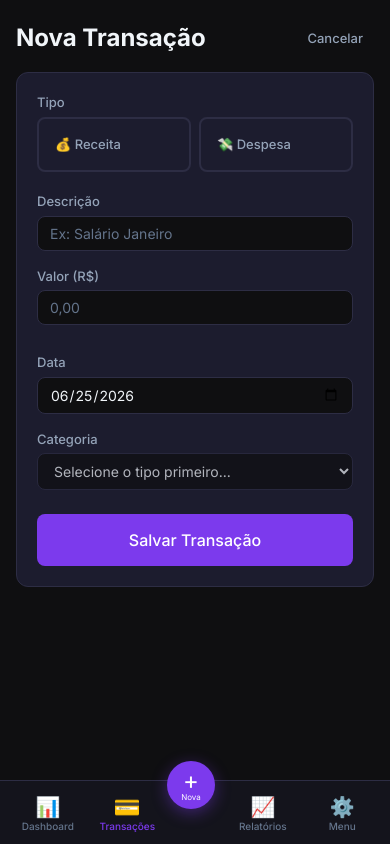
After one commit to odeiviton/app-financeiro, a Flask app: page /transacoes/nova in a window 390 px wide. The commit adds this page. Run offline with Flask 3, Linux system fonts and the light colour scheme; a user stored in the database is signed in; some libraries are stand-ins or nearby versions.

Commit message:
feat: PWA, charts, full-page form, auto-launch, CSV, search
- Add PWA support (manifest.json, service worker, SVG icons, install prompt)
- Add ChartJS charts to dashboard (monthly bar chart + category doughnut)
- Add full-page nova transacao page for mobile (better UX)
- Auto-launch fixed expenses on dashboard load
- Add CSV export for transactions
- Add search/filter by description on transacoes page

```diff
--- a/app/routes/transacoes.py
+++ b/app/routes/transacoes.py
@@ -1,5 +1,5 @@
 from datetime import date
-from flask import Blueprint, render_template, request, redirect, url_for, flash
+from flask import Blueprint, render_template, request, redirect, url_for, flash, Response
 from flask_login import login_required
 from app import db
 from app.models import Transacao, Categoria
@@ -45,6 +45,12 @@ def listar():
     )
 
 
+@bp.route('/nova')
+@login_required
+def nova():
+    return render_template('nova_transacao.html', active_nav='transacoes')
+
+
 @bp.route('/criar', methods=['POST'])
 @login_required
 def criar():
@@ -65,7 +71,29 @@ def criar():
     db.session.commit()
     flash('Transação adicionada com sucesso!', 'success')
 
-    return redirect(url_for('transacoes.listar', mes=data.month, ano=data.year))
+    redirect_to = request.form.get('redirect') or url_for('transacoes.listar', mes=data.month, ano=data.year)
+    return redirect(redirect_to)
+
+
+@bp.route('/csv')
+@login_required
+def csv():
+    mes = request.args.get('mes', type=int, default=date.today().month)
+    ano = request.args.get('ano', type=int, default=date.today().year)
+    transacoes = Transacao.query.filter(
+        db.extract('month', Transacao.data) == mes,
+        db.extract('year', Transacao.data) == ano,
+    ).order_by(Transacao.data.desc()).all()
+
+    linhas = ['Data,Descrição,Categoria,Tipo,Valor']
+    for t in transacoes:
+        linhas.append(f'{t.data.strftime("%d/%m/%Y")},"{t.descricao or ""}",{t.categoria.nome},{t.tipo},{t.valor:.2f}'.replace('.', ','))
+
+    return Response(
+        '\n'.join(linhas),
+        mimetype='text/csv',
+        headers={'Content-Disposition': f'attachment; filename=transacoes_{mes}_{ano}.csv'}
+    )
 
 
 @bp.route('/excluir/<int:id>', methods=['POST'])
--- a/app/templates/base.html
+++ b/app/templates/base.html
@@ -7,6 +7,12 @@
   <link rel="preconnect" href="https://fonts.googleapis.com">
   <link rel="preconnect" href="https://fonts.gstatic.com" crossorigin>
   <link href="https://fonts.googleapis.com/css2?family=Inter:wght@400;500;600;700&display=swap" rel="stylesheet">
+  <meta name="theme-color" content="#7c3aed">
+  <meta name="apple-mobile-web-app-capable" content="yes">
+  <meta name="apple-mobile-web-app-status-bar-style" content="black-translucent">
+  <link rel="manifest" href="{{ url_for('static', filename='manifest.json') }}">
+  <link rel="icon" href="{{ url_for('static', filename='icons/icon-192.svg') }}" sizes="192x192">
+  <link rel="apple-touch-icon" href="{{ url_for('static', filename='icons/icon-192.svg') }}">
   <link rel="stylesheet" href="{{ url_for('static', filename='css/style.css') }}">
 </head>
 <body>
@@ -58,7 +64,7 @@
       <span class="nav-label">Transações</span>
     </a>
     <div class="nav-add">
-      <a href="#" data-open-modal>
+      <a href="{{ url_for('transacoes.nova') }}">
         <span class="nav-icon">+</span>
         <span class="nav-label hide-desktop" style="font-size:0.5rem;margin-top:-2px">Nova</span>
       </a>
@@ -93,6 +99,7 @@
       </div>
       <form action="{{ url_for('transacoes.criar') }}" method="POST" data-loading>
         <input type="hidden" name="csrf_token" value="{{ csrf_token() }}">
+        <input type="hidden" name="redirect" value="{{ url_for('transacoes.listar', mes=now.month, ano=now.year) }}">
 
         <div class="form-group">
           <label for="form_tipo">Tipo</label>
@@ -142,5 +149,18 @@
     var categoriasData = {{ categorias_json|default('[]')|safe }};
   </script>
   <script src="{{ url_for('static', filename='js/app.js') }}"></script>
+  {% block scripts %}{% endblock %}
+  <script>
+    if ('serviceWorker' in navigator) {
+      navigator.serviceWorker.register('/static/sw.js');
+    }
+    let deferredPrompt;
+    window.addEventListener('beforeinstallprompt', (e) => {
+      e.preventDefault();
+      deferredPrompt = e;
+      const btn = document.getElementById('installBtn');
+      if (btn) btn.style.display = 'flex';
+    });
+  </script>
 </body>
 </html>
--- /dev/null
+++ b/app/templates/nova_transacao.html
@@ -0,0 +1,83 @@
+{% extends "base.html" %}
+{% set active_nav = "transacoes" %}
+{% block title %}Nova Transação - App Financeiro{% endblock %}
+
+{% block content %}
+<div class="page-header">
+  <h1>Nova Transação</h1>
+  <a href="{{ url_for('transacoes.listar') }}" class="btn btn-ghost">Cancelar</a>
+</div>
+
+<div class="card">
+  <form action="{{ url_for('transacoes.criar') }}" method="POST" data-loading>
+    <input type="hidden" name="csrf_token" value="{{ csrf_token() }}">
+    <input type="hidden" name="redirect" value="{{ url_for('transacoes.nova') }}">
+
+    <div class="form-group">
+      <label for="form_tipo">Tipo</label>
+      <div class="tipo-selector">
+        <label class="tipo-option receita">
+          <input type="radio" name="tipo" value="receita" required>
+          <span>💰 Receita</span>
+        </label>
+        <label class="tipo-option despesa">
+          <input type="radio" name="tipo" value="despesa" required>
+          <span>💸 Despesa</span>
+        </label>
+      </div>
+    </div>
+
+    <div class="form-group">
+      <label for="form_descricao">Descrição</label>
+      <input type="text" name="descricao" id="form_descricao" placeholder="Ex: Salário Janeiro" maxlength="200" required>
+    </div>
+
+    <div class="form-row">
+      <div class="form-group">
+        <label for="form_valor">Valor (R$)</label>
+        <input type="number" name="valor" id="form_valor" step="0.01" min="0.01" required placeholder="0,00">
+      </div>
+      <div class="form-group">
+        <label for="form_data">Data</label>
+        <input type="date" name="data" id="form_data" value="{{ now.strftime('%Y-%m-%d') }}">
+      </div>
+    </div>
+
+    <div class="form-group">
+      <label for="form_categoria">Categoria</label>
+      <select name="categoria_id" id="form_categoria" required disabled>
+        <option value="">Selecione o tipo primeiro...</option>
+      </select>
+    </div>
+
+    <button type="submit" class="btn btn-primary btn-full">Salvar Transação</button>
+  </form>
+</div>
+
+<style>
+  .tipo-selector {
+    display: grid;
+    grid-template-columns: 1fr 1fr;
+    gap: 8px;
+  }
+  .tipo-option {
+    display: flex;
+    align-items: center;
+    justify-content: center;
+    gap: 8px;
+    padding: 16px;
+    border-radius: var(--radius-sm);
+    border: 2px solid var(--border);
+    cursor: pointer;
+    transition: all .15s;
+    font-weight: 500;
+    font-size: 0.9375rem;
+  }
+  .tipo-option:has(input:checked) {
+    border-color: var(--primary);
+    background: var(--primary-light);
+  }
+  .tipo-option input { display: none; }
+  .btn-full { width: 100%; margin-top: 8px; padding: 14px; font-size: 1rem; }
+</style>
+{% endblock %}
```
Also changed, not shown: app/routes/dashboard.py (+58 -3 lines), app/static/sw.js (added, +29 -0 lines), app/templates/dashboard.html (+64 -15 lines), app/templates/menu.html (+11 -0 lines), app/templates/transacoes.html (+27 -5 lines), app/static/icons/icon-192.svg (added), app/static/icons/icon-512.svg (added), app/static/manifest.json (added).
